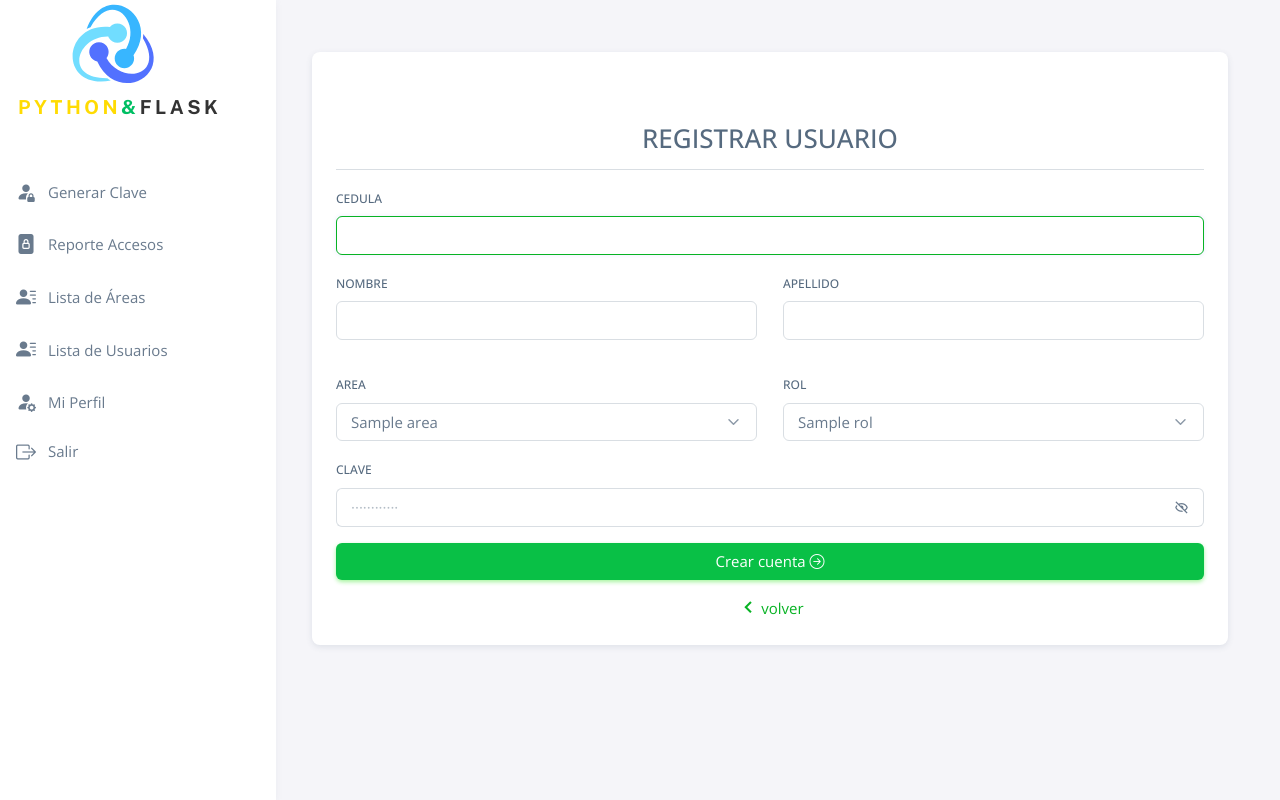
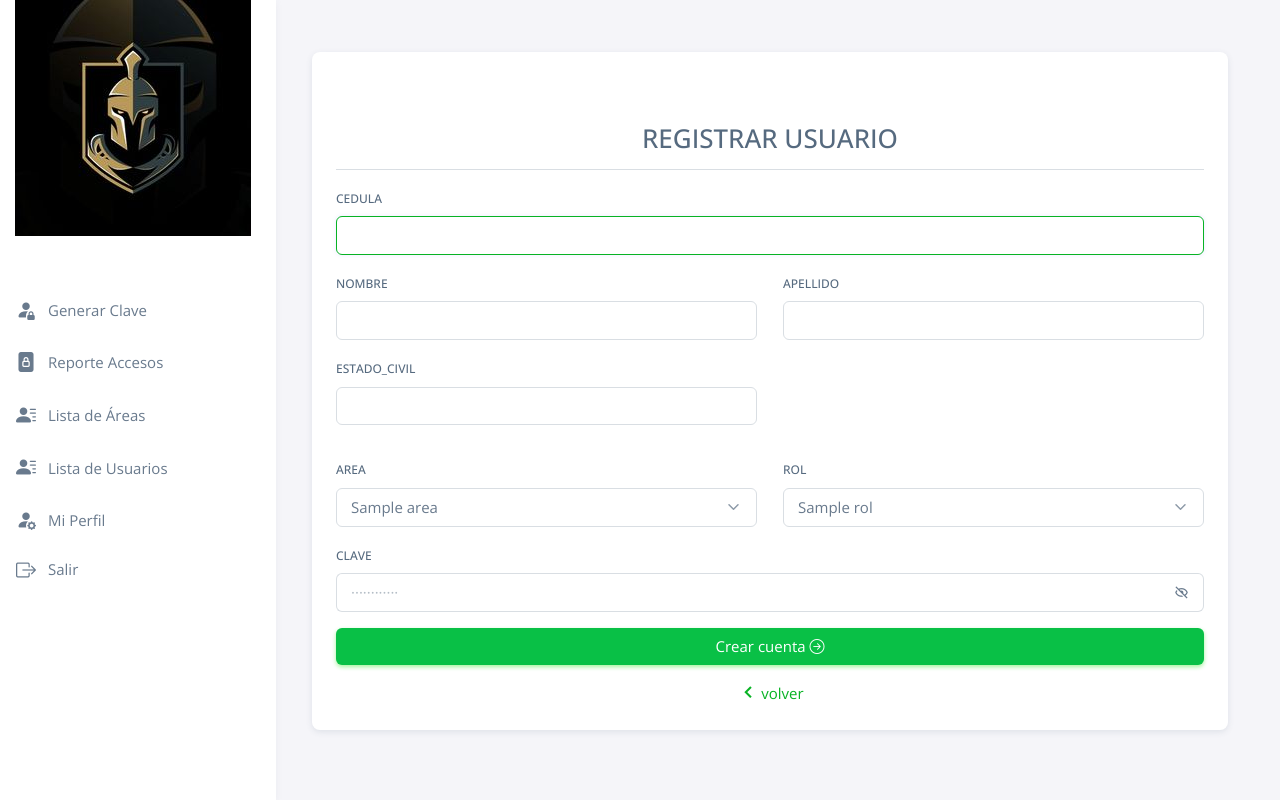
Before and after one commit to Christianpaltin/ProyectoData_Center, a Flask app: page /register-user in a window 1280 px wide. Run offline with Flask 3, Linux system fonts and the light colour scheme; the visitor is signed in with stand-in values (Sample User, id 1); tables that the repository leaves empty or names only in its code hold one stand-in row (values such as "Sample post"); data that the repository does not hold is empty; some libraries are stand-ins or nearby versions.

Commit message:
Comitt actu-Eliminar
Se acabo todo hasta el eliminar y actualizar usurios

```diff
--- /dev/null
+++ b/mvirtual/pyvenv.cfg
@@ -0,0 +1,5 @@
+home = C:\Users\ASUS_R7\AppData\Local\Programs\Python\Python311
+include-system-site-packages = false
+version = 3.11.3
+executable = C:\Users\ASUS_R7\AppData\Local\Programs\Python\Python311\python.exe
+command = C:\Users\ASUS_R7\AppData\Local\Programs\Python\Python311\python.exe -m venv C:\Users\ASUS_R7\.vscode\ProyectoData_Center\mvirtual
--- a/my-app/conexion/conexionBD.py
+++ b/my-app/conexion/conexionBD.py
@@ -9,11 +9,11 @@ def connectionBD():
     try:
         # connection = mysql.connector.connect(
         connection = mysql.connector.connect(
-            host="monorail.proxy.rlwy.net",
+            host="roundhouse.proxy.rlwy.net",
                 #host="viaduct.proxy.rlwy.net",
-            port=59492,
+            port=15903,
             user="root",
-            passwd="EHFD5A2FFb6h6H-H5e46H2dFBfE1E33D",
+            passwd="d-ahcaFc-64AFGD6EBeAeBadgbAchdCa",
                 #passwd="-D2eD6aDb5Bg6dEbhAAeBB6gd3EheaBg",
             database="railway",
                 #database="crud_python",
--- a/my-app/controllers/funciones_home.py
+++ b/my-app/controllers/funciones_home.py
@@ -128,7 +128,7 @@ def lista_usuariosBD():
     try:
         with connectionBD() as conexion_MySQLdb:
             with conexion_MySQLdb.cursor(dictionary=True) as cursor:
-                querySQL = "SELECT id_usuario, cedula, nombre_usuario, apellido_usuario, id_area, id_rol FROM usuarios"
+                querySQL = "SELECT id_usuario, cedula, nombre_usuario, apellido_usuario, id_area, id_rol,Estado_civil FROM usuarios"
                 cursor.execute(querySQL,)
                 usuariosBD = cursor.fetchall()
         return usuariosBD
--- a/my-app/controllers/funciones_login.py
+++ b/my-app/controllers/funciones_login.py
@@ -11,7 +11,7 @@ import re
 from werkzeug.security import generate_password_hash
 
 
-def recibeInsertRegisterUser(cedula, name, surname, id_area, id_rol, pass_user):
+def recibeInsertRegisterUser(cedula, name, surname, id_area, id_rol, pass_user,Estado_civil):
     respuestaValidar = validarDataRegisterLogin(
         cedula, name, surname, pass_user)
 
@@ -21,10 +21,10 @@ def recibeInsertRegisterUser(cedula, name, surname, id_area, id_rol, pass_user):
             with connectionBD() as conexion_MySQLdb:
                 with conexion_MySQLdb.cursor(dictionary=True) as mycursor:
                     sql = """
-                    INSERT INTO usuarios(cedula, nombre_usuario, apellido_usuario, id_area, id_rol, password)
-                    VALUES (%s, %s, %s, %s, %s, %s)
+                    INSERT INTO usuarios(cedula, nombre_usuario, apellido_usuario, id_area, id_rol, password, Estado_civil)
+                    VALUES (%s, %s, %s, %s, %s, %s, %s)
                     """
-                    valores = (cedula, name, surname, id_area, id_rol, nueva_password)
+                    valores = (cedula, name, surname, id_area, id_rol, nueva_password, Estado_civil )
                     mycursor.execute(sql, valores)
                     conexion_MySQLdb.commit()
                     resultado_insert = mycursor.rowcount
@@ -64,7 +64,7 @@ def info_perfil_session(id):
     try:
         with connectionBD() as conexion_MySQLdb:
             with conexion_MySQLdb.cursor(dictionary=True) as cursor:
-                querySQL = "SELECT id_usuario, nombre_usuario, apellido_usuario, cedula, id_area, id_rol FROM usuarios WHERE id_usuario = %s"
+                querySQL = "SELECT id_usuario, nombre_usuario, apellido_usuario, cedula, id_area, id_rol,Estado_civil FROM usuarios WHERE id_usuario = %s"
                 cursor.execute(querySQL, (id,))
                 info_perfil = cursor.fetchall()
         return info_perfil
@@ -81,6 +81,7 @@ def procesar_update_perfil(data_form,id):
     apellido_usuario = data_form['surname']
     id_area = data_form['selectArea']
     id_rol= data_form['selectRol']
+    Estado_civil= data_form ['Estado_civil']
 
     new_pass_user = data_form['new_pass_user']
 
@@ -98,11 +99,12 @@ def procesar_update_perfil(data_form,id):
                             apellido_usuario = %s,
                             id_area = %s,
                             id_rol = %s,
-                            password = %s
+                            password = %s,
+                            Estado_civil = %s
                         WHERE id_usuario = %s
                     """
                     params = (nombre_usuario,apellido_usuario, id_area, id_rol,
-                                nueva_password, id_user)
+                                nueva_password,Estado_civil, id_user)
                     cursor.execute(querySQL, params)
                     conexion_MySQLdb.commit()
             return 1
@@ -117,7 +119,7 @@ def procesar_update_perfil(data_form,id):
     print(id_area+" HOLA "+id_rol)
 
     if not pass_actual and not new_pass_user and not repetir_pass_user:
-            return updatePefilSinPass(id_user, nombre_usuario, apellido_usuario, id_area, id_rol)
+            return updatePefilSinPass(id_user, nombre_usuario, apellido_usuario, id_area, id_rol,Estado_civil)
 
     with connectionBD() as conexion_MySQLdb:
         with conexion_MySQLdb.cursor(dictionary=True) as cursor:
@@ -142,11 +144,12 @@ def procesar_update_perfil(data_form,id):
                                                 nombre_usuario = %s,
                                                 apellido_usuario = %s,
                                                 id_area = %s,
-                                                password = %s
+                                                password = %s,
+                                                Estado_civil = %s
                                             WHERE id_usuario = %s
                                         """
                                         params = (nombre_usuario,apellido_usuario, id_area,
-                                                  nueva_password, id_user)
+                                                  nueva_password,Estado_civil, id_user)
                                         cursor.execute(querySQL, params)
                                         conexion_MySQLdb.commit()
                                 return cursor.rowcount or []
@@ -159,7 +162,7 @@ def procesar_update_perfil(data_form,id):
 
 
 
-def updatePefilSinPass(id_user, nombre_usuario, apellido_usuario, id_area, id_rol):
+def updatePefilSinPass(id_user, nombre_usuario, apellido_usuario, id_area, id_rol,Estado_civil):
     try:
         with connectionBD() as conexion_MySQLdb:
             with conexion_MySQLdb.cursor(dictionary=True) as cursor:
@@ -169,7 +172,8 @@ def updatePefilSinPass(id_user, nombre_usuario, apellido_usuario, id_area, id_ro
                         nombre_usuario = %s,
                         apellido_usuario = %s,
                         id_area = %s,
-                        id_rol = %s
+                        id_rol = %s,
+                        Estado_civil = %s
                     WHERE id_usuario = %s
                 """
                 params = ( nombre_usuario, apellido_usuario, id_area, id_rol, id_user)
--- a/my-app/routers/router_login.py
+++ b/my-app/routers/router_login.py
@@ -56,9 +56,11 @@ def cpanelRegisterUserBD():
         id_area = request.form['selectArea']
         id_rol = request.form['selectRol']
         pass_user = request.form['pass_user']
+        Estado_civil = request.form['Estado_civil']
+
 
         resultData = recibeInsertRegisterUser(
-            cedula, name, surname, id_area,id_rol,pass_user)
+            cedula, name, surname, id_area,id_rol,pass_user,Estado_civil)
         if (resultData != 0):
             flash('la cuenta fue creada correctamente.', 'success')
             return redirect(url_for('inicio'))
--- a/my-app/templates/public/login/auth_register.html
+++ b/my-app/templates/public/login/auth_register.html
@@ -51,6 +51,17 @@
                   type="text"
                   class="form-control"
                   name="surname"
+                  required
+                  autofocus />
+              </div>
+              <div class="mb-3 col-md-6">
+                <label for="name_surname" class="form-label">
+                  Estado_civil
+                </label>
+                <input
+                  type="text"
+                  class="form-control"
+                  name="Estado_civil"
                   required
                   autofocus />
               </div>
--- a/my-app/templates/public/usuarios/lista_usuarios.html
+++ b/my-app/templates/public/usuarios/lista_usuarios.html
@@ -25,6 +25,7 @@
             <th>Nombre</th>
             <th>Área</th>
             <th>Rol</th>
+            <th>Estado_civil</th>
             <th>Acciones</th>
           </tr>
         </thead>
@@ -47,6 +48,7 @@
               {%endif%}
               {%endfor%}
             </td>
+            <td>{{usuario.Estado_civil}}</td>
             <td>
               <a
                   href="/mi-perfil/{{usuario.id_usuario}}"
```
Also changed, not shown: my-app/templates/public/perfil/perfil.html (+9 -0 lines), my-app/static/assets/img/logo.png, 10 other files.
